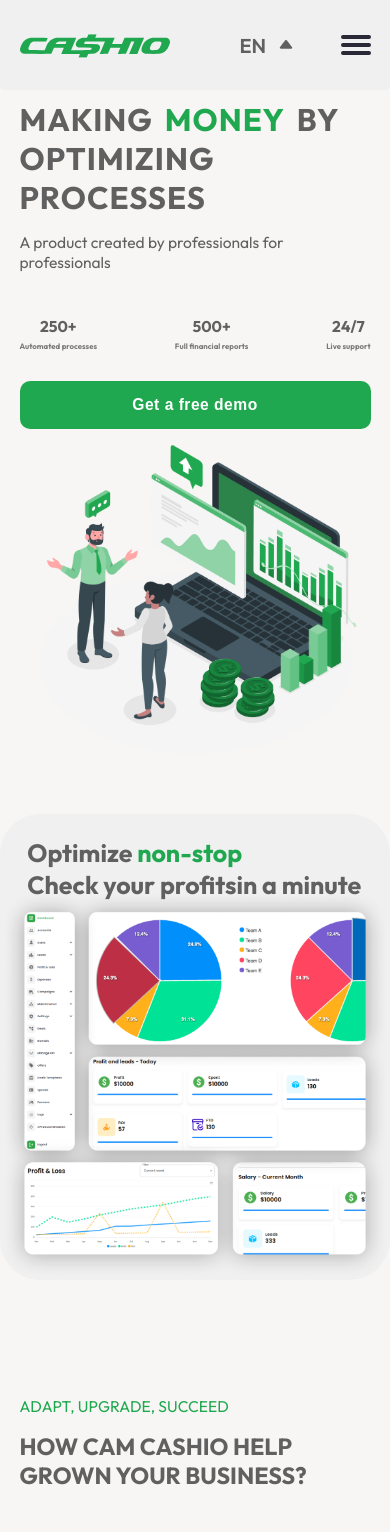
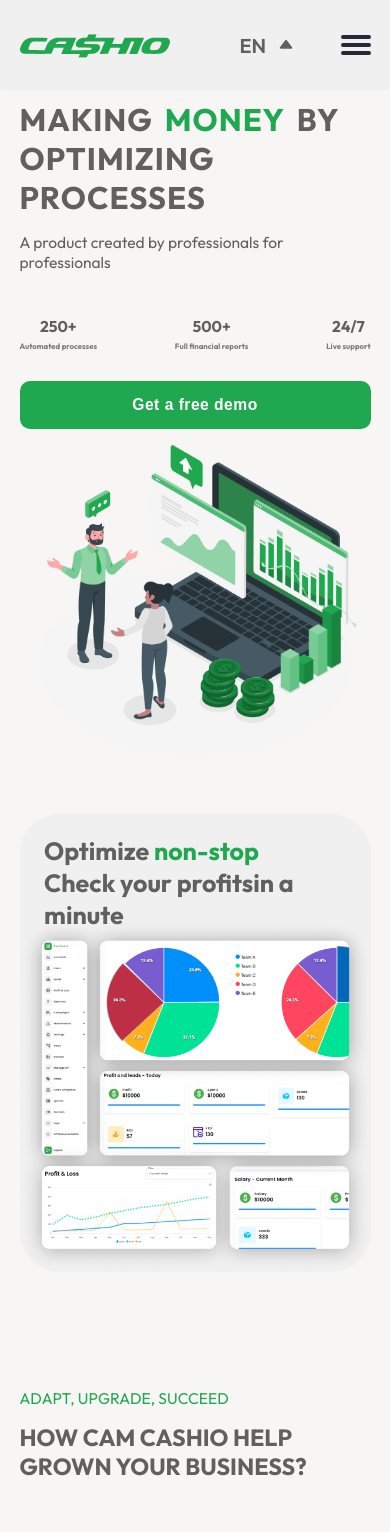
Before and after one commit to RevaGee/Cashio, a React (Create React App) app: page / in a window 390 px wide. Shown: the top 1532 px of the page. Built offline with nearby package versions, Linux system fonts and the light colour scheme.

Commit message:
corrected crm styles

```diff
--- a/src/components/Crm/styles.scss
+++ b/src/components/Crm/styles.scss
@@ -88,3 +88,8 @@
     }
   }
 }
+@media(max-width: 576px){
+  .crm_media{
+    width: 90%;
+  }
+}
```
